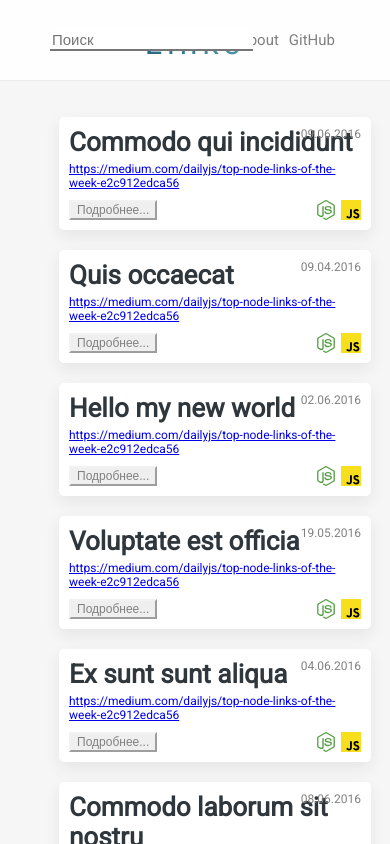
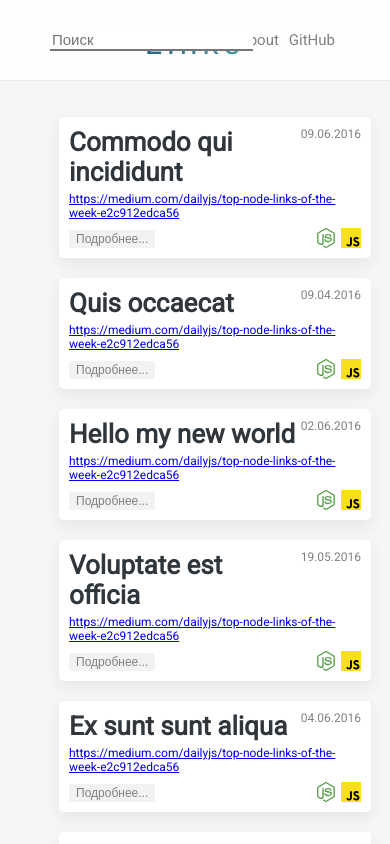
Before and after one commit to MoonW1nd/Links, a React app: page / in a window 390 px wide. Shown: the top 844 px of the page. Built offline with nearby package versions, Linux system fonts and the light colour scheme.

Commit message:
Fixes for mobile version

```diff
--- a/index.html
+++ b/index.html
@@ -3,6 +3,7 @@
 <head>
     <meta charset="UTF-8">
     <title>Links</title>
+    <meta name="viewport" content="width=device-width, initial-scale=1, shrink-to-fit=no">
     <link href="https://fonts.googleapis.com/css?family=Roboto" rel="stylesheet">
 </head>
 <body>
--- a/src/components/Article/style.scss
+++ b/src/components/Article/style.scss
@@ -27,6 +27,7 @@
   border-radius: 5px;
   box-sizing: border-box;
   padding: $Card_padding;
+  padding-right: 75px;
   position: relative;
   display: flex;
   flex-direction: column;
@@ -48,12 +49,16 @@
 
   &-Content {
    padding: 10px 20px;
+   margin-right: -65px;
   }
 
   &-Button {
     margin-top: 10px;
     color: $gray;
+    border-style: solid;
     border-color: $lightGray;
+    border-width: 1px;
+    background-color: $lightGray;
     font-size: $fontSize_small;
 
     &:hover {
--- a/src/components/Link/style.scss
+++ b/src/components/Link/style.scss
@@ -13,6 +13,7 @@
     &_article {
       // color: $gray;
       margin-top: $margin_small;
+      margin-right: -65px;
     }
   }
 }
```
